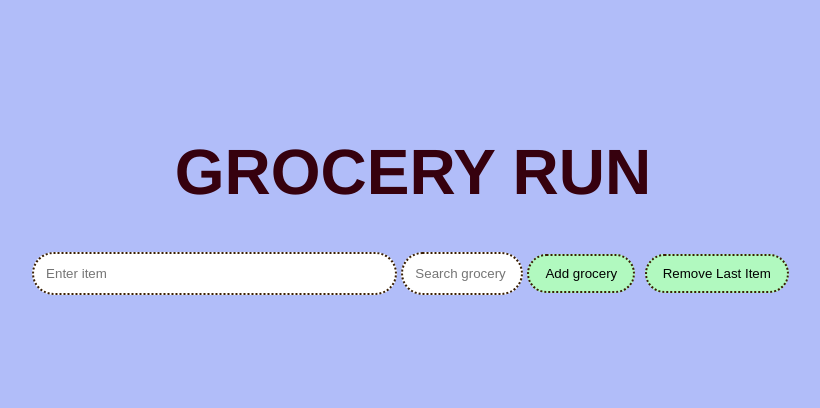
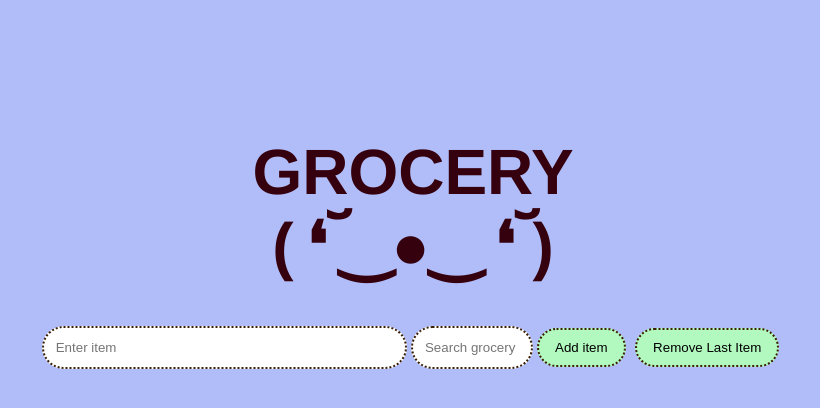
Before and after one commit to IMNUF/ArrayManipulation, a plain HTML site: page index.html in a window 1280 px wide. Shown: the whole page, without its empty margins (227-1047 px from the left). Drawn offline with Linux system fonts and the light colour scheme.

Commit message:
Revise title and header in index.html
Updated title and header text for clarity. Changed button label from 'Add grocery' to 'Add item'.

```diff
--- a/index.html
+++ b/index.html
@@ -4,17 +4,18 @@
 <head>
     <meta charset="UTF-8">
     <meta name="viewport" content="width=device-width, initial-scale=1.0">
-    <title>GROCERY RUN</title>
+    <title>GROCERY</title>
     <script src="./ArrayManipulation.js" defer></script>
     <link rel="stylesheet" href="./style.css">
 </head>
 
 <body>
-    <h1>GROCERY RUN</h1>
+    <h1>GROCERY <br><span>( ❛︣ ‿●‿ ❛︣ )</span></h1>
+
 
     <input type="text" id="itemInput" placeholder="Enter item">
     <input type="text" id="searchInput" placeholder="Search grocery items...">
-    <button id="addButton">Add grocery</button>
+    <button id="addButton">Add item</button>
     <button id="removeButton">Remove Last Item</button>
     <ul id="shoppingList"></ul>
 
```
